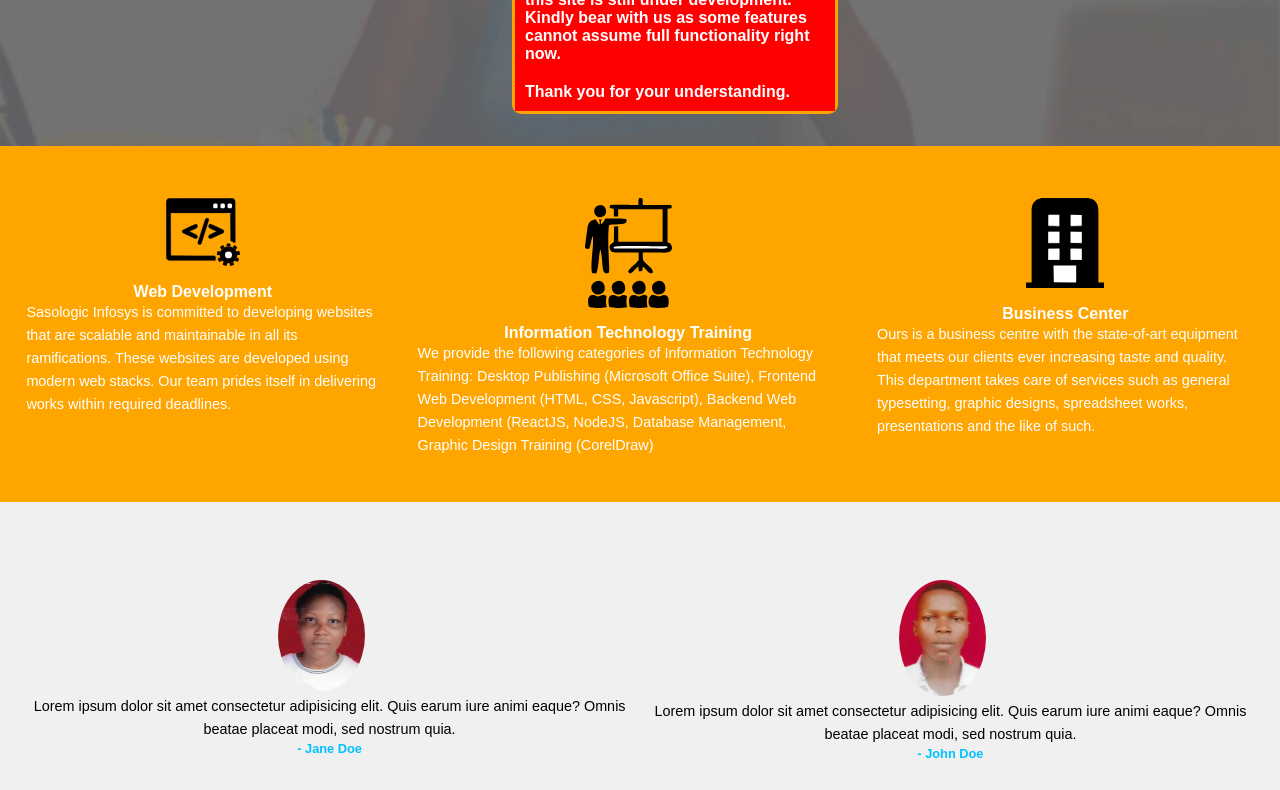
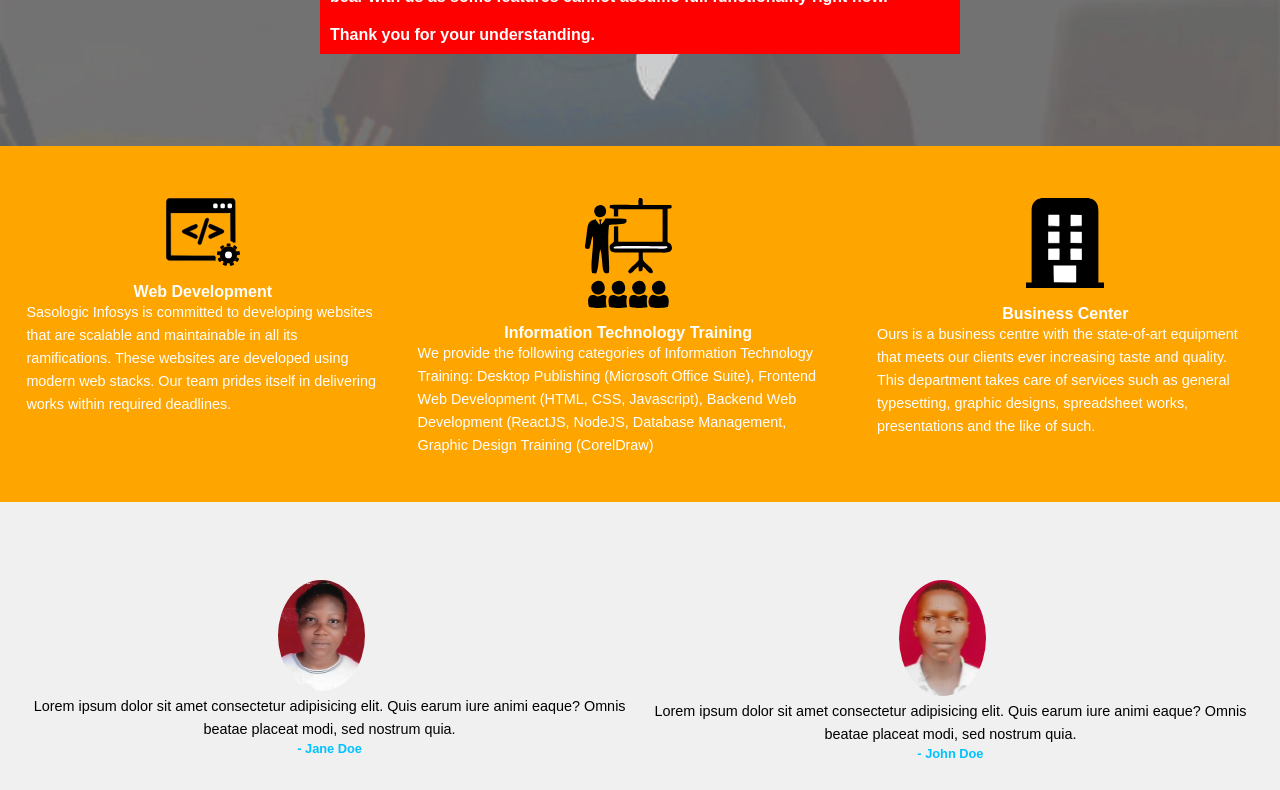
Before and after one commit to sasologic/website, a website: page index.html in a window 1280 px wide. Shown: the part 218-1008 px from the top of the page. Drawn offline with Linux system fonts and the light colour scheme.

Commit message:
Made drastic changes to main.css with respect to errors in media queries

```diff
--- a/styles/main.css
+++ b/styles/main.css
@@ -280,6 +280,8 @@ nav ul li a:hover {
     width: 15x;
 }
 
+/* Media queries for min-650px */
+
 @media screen and (min-width: 650px) {
  .hero-section h1 {
      font-size: 2.1em;
@@ -337,55 +339,12 @@ nav ul li a:hover {
     width: 14%;
 }
 
-/* CSS for Development Notice Modal */
-.modal {
-    position: absolute;
-    top: 20%;
-    width: 50%;
-    left: 25%;
-    height: auto;
-    margin: 0 auto;
-    border: 3px solid orange;
-    font-weight: bolder;
-    border-radius: 0.6em;
-  }
+}
 
-  .hide-modal {
-    display:none;
-  }
+/* End of Media Queries for min-650px */
 
-  .modal-header {
-    background-color: #fff;
-    margin: 0;
-    width: 100%;
-    }
 
-    .notice {
-        color: #000;
-    }
-  .modal-button {
-    font-weight: bolder;
-    color: red;
-    display: inline-block;
-    margin-right: 5px;
-    width: 6%;
-    border: none;
-    background: transparent;
-    outline: none;
-  }
-
-  .modal-dialog {
-      color:#fff;
-      background-color: red;
-  }
-
-  .modal-content,.modal-footer {
-      padding: 10px;
-      background-color: red;
-    }
-  /* End of CSS for Development Notice Modal */
-
-}
+/* Start of Media Queries for min-1040px */
 
 @media screen and (min-width:1040px) {
     .cta a {
@@ -400,32 +359,36 @@ nav ul li a:hover {
          text-align: left;
      }
 
-     /* CSS for Development Notice Modal */
+}
+
+.hide-modal {
+    display:none;
+  }
+
+/* CSS for Development Notice Modal */
 .modal {
     position: absolute;
     top: 20%;
-    width: 25vw;
+    width: 50%;
+    left: 25%;
     height: auto;
-    left: 40%;
-    border: 3px solid orange;
+    margin: 0 auto;
     font-weight: bolder;
     border-radius: 0.6em;
+    padding: 0;
   }
 
-  .hide-modal {
-    display:none;
-  }
-
-  .modal-header {
+.modal-header {
     background-color: #fff;
     margin: 0;
     width: 100%;
-    }
+}
 
-    .notice {
-        color: #000;
-    }
-  .modal-button {
+.notice {
+    color: #000;
+}
+
+.modal-button {
     font-weight: bolder;
     color: red;
     display: inline-block;
@@ -434,21 +397,16 @@ nav ul li a:hover {
     border: none;
     background: transparent;
     outline: none;
-  }
-
-  .modal-dialog {
-      color:#fff;
-      background-color: red;
-  }
-
-  .modal-content,.modal-footer {
-      padding: 10px;
-      background-color: red;
-    }
-  /* End of CSS for Development Notice Modal */
-
 }
 
-.hide-modal {
-    display: none;
+.modal-dialog {
+    color:#fff;
+    background-color: red;
+    margin: 0;
 }
+
+.modal-content,.modal-footer {
+    padding: 10px;
+    background-color: red;
+}
+  /* End of CSS for Development Notice Modal */
```
